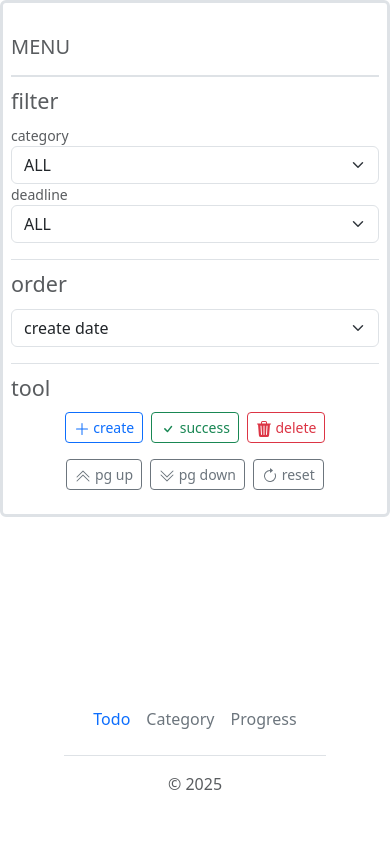
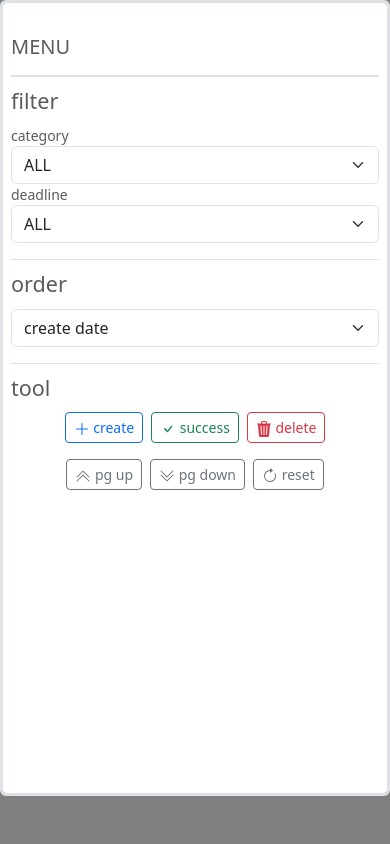
Before and after one commit to scopbob/self_management, a Django app: page /index/ in a window 390 px wide, after a click that opens the changed part. Run offline with Django 5.2, Linux system fonts and the light colour scheme; the visitor is signed in with stand-in values (Sample User, id 1); data that the repository does not hold is empty.

Commit message:
index menu change to offcanvs when md

```diff
--- a/todo/templates/todo/index.html
+++ b/todo/templates/todo/index.html
@@ -153,13 +153,13 @@
   </div>
 {% endif %}
 
-  <aside class="bd-aside sticky-top d-flex flex-column mx-2" >
+  <aside class="aside sticky-top align-self-start mx-2" >
     <button class="d-md-none btn btn-primary align-self-end d-flex justify-content-center" type="button" data-bs-toggle="offcanvas" data-bs-target="#offcanvasResponsive" aria-controls="offcanvasResponsive" style="width: 40px;">
       <svg xmlns="http://www.w3.org/2000/svg" width="16" height="16" fill="currentColor" class="bi bi-list" viewBox="0 0 16 16">
         <path fill-rule="evenodd" d="M2.5 12a.5.5 0 0 1 .5-.5h10a.5.5 0 0 1 0 1H3a.5.5 0 0 1-.5-.5m0-4a.5.5 0 0 1 .5-.5h10a.5.5 0 0 1 0 1H3a.5.5 0 0 1-.5-.5m0-4a.5.5 0 0 1 .5-.5h10a.5.5 0 0 1 0 1H3a.5.5 0 0 1-.5-.5"/>
       </svg>
     </button>
-    <div class="d-md-flex flex-column text-body-secondary align-self-start mb-5 p-2 border border-3 rounded offcanvas-md offcanvas-end" data-bs-scroll="true" data-bs-backdrop="false" tabindex="-1" id="offcanvasResponsive" aria-labelledby="offcanvasResponsiveLabel">
+    <div class="d-md-flex flex-column text-body-secondary mb-5 p-2 border border-3 rounded offcanvas-md offcanvas-end" data-bs-scroll="true" tabindex="-1" id="offcanvasResponsive" aria-labelledby="offcanvasResponsiveLabel">
       <h2 class="h5 pt-4 pb-3 mb-2 border-bottom border-2">MENU</h2>
       <nav class="small" id="toc">
         <form class="container p-0" method="GET">
```
